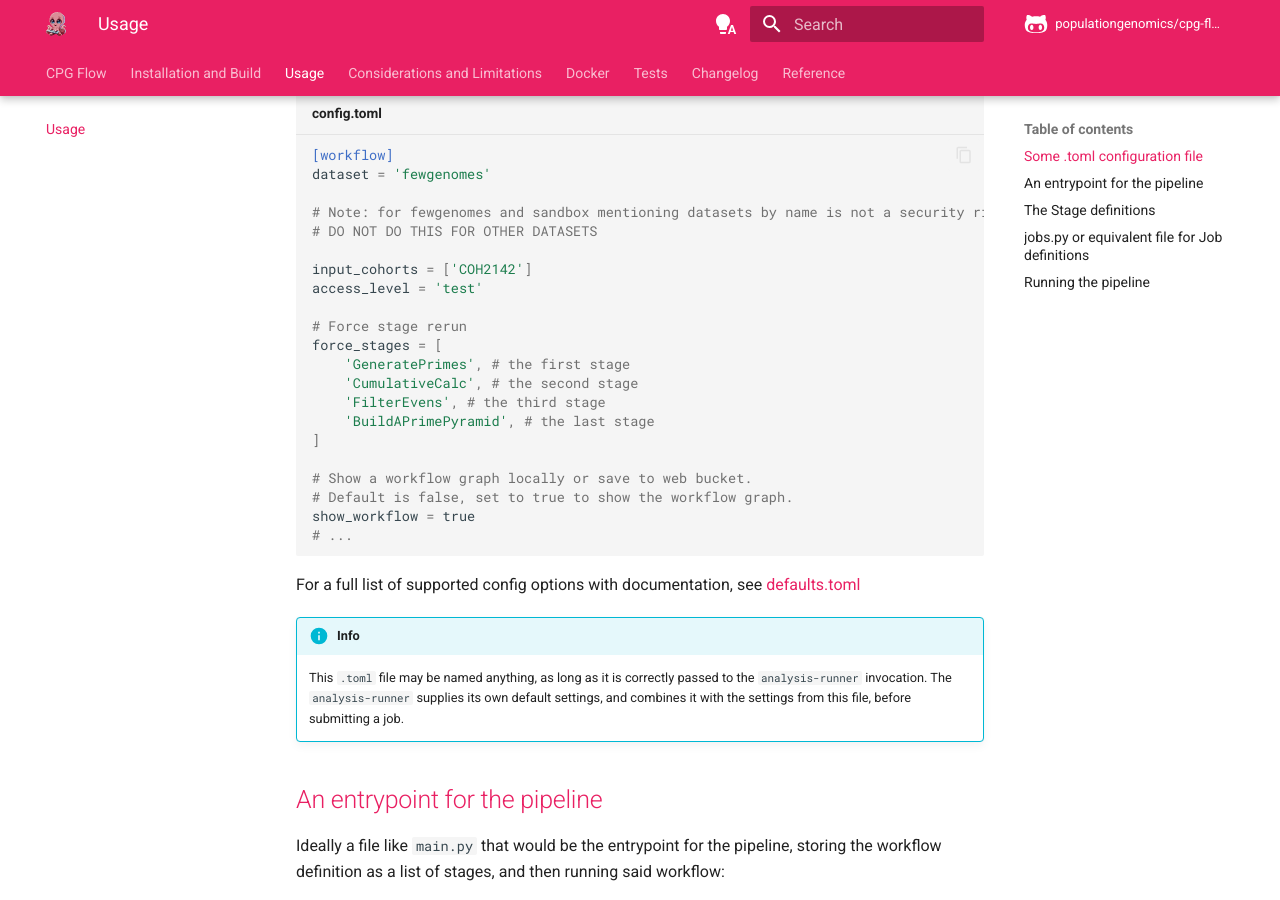
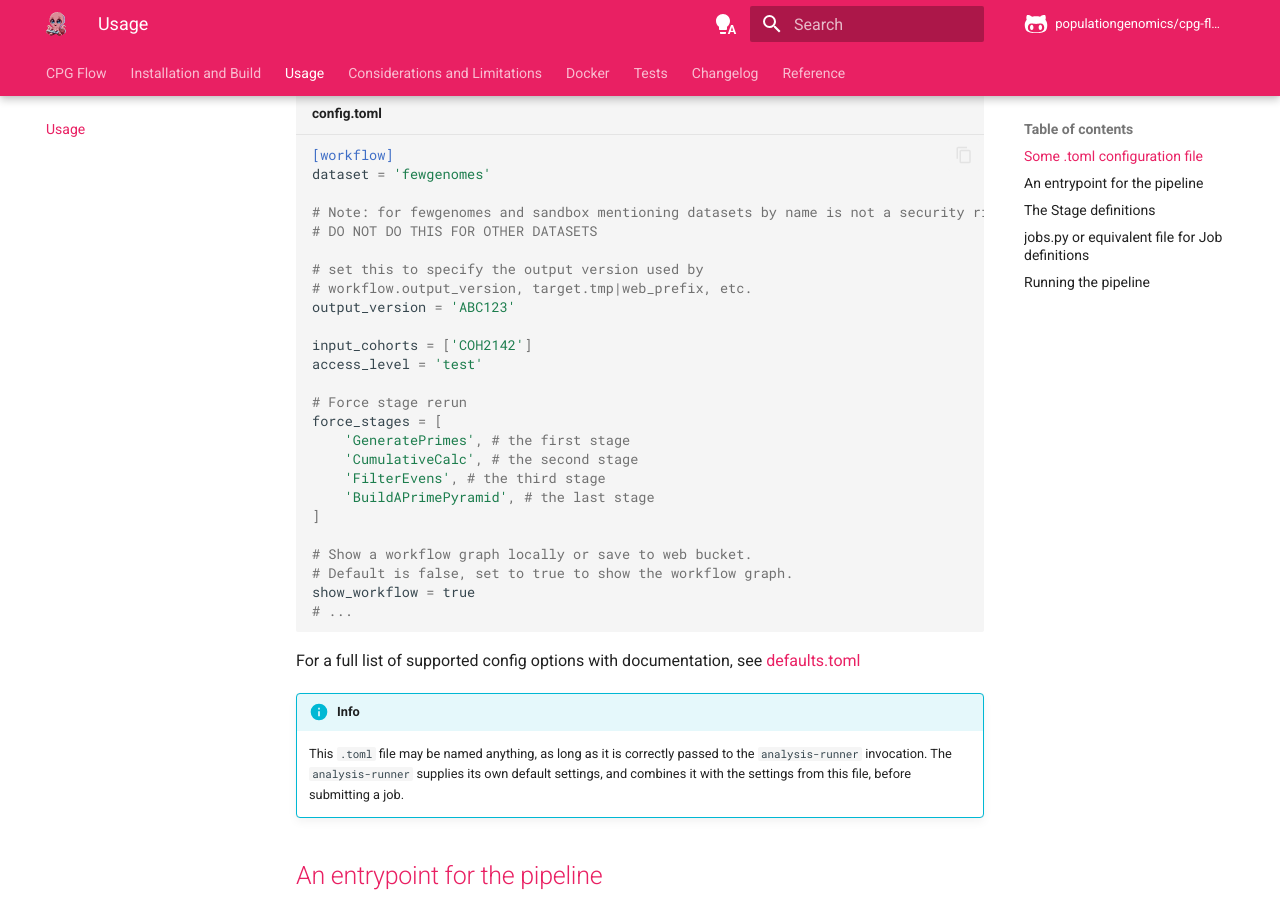
Before and after one commit to populationgenomics/cpg-flow, an MkDocs documentation site: the page built from docs/docs/usage.md, in a window 1280 px wide and 900 px high, scrolled down 653 px. Built offline with MkDocs 1.6.1 and Material for MkDocs 9.7.7, drawn with Linux system fonts in a browser that asks for light colours; comment, search, counter and statistics services are not loaded; the version menu is left out.

Commit message:
fix(output_version): update usage readme with workflow output version

```diff
--- a/docs/docs/usage.md
+++ b/docs/docs/usage.md
@@ -22,6 +22,10 @@ dataset = 'fewgenomes'
 
 # Note: for fewgenomes and sandbox mentioning datasets by name is not a security risk
 # DO NOT DO THIS FOR OTHER DATASETS
+
+# set this to specify the output version used by
+# workflow.output_version, target.tmp|web_prefix, etc.
+output_version = 'ABC123'
 
 input_cohorts = ['COH2142']
 access_level = 'test'
```
